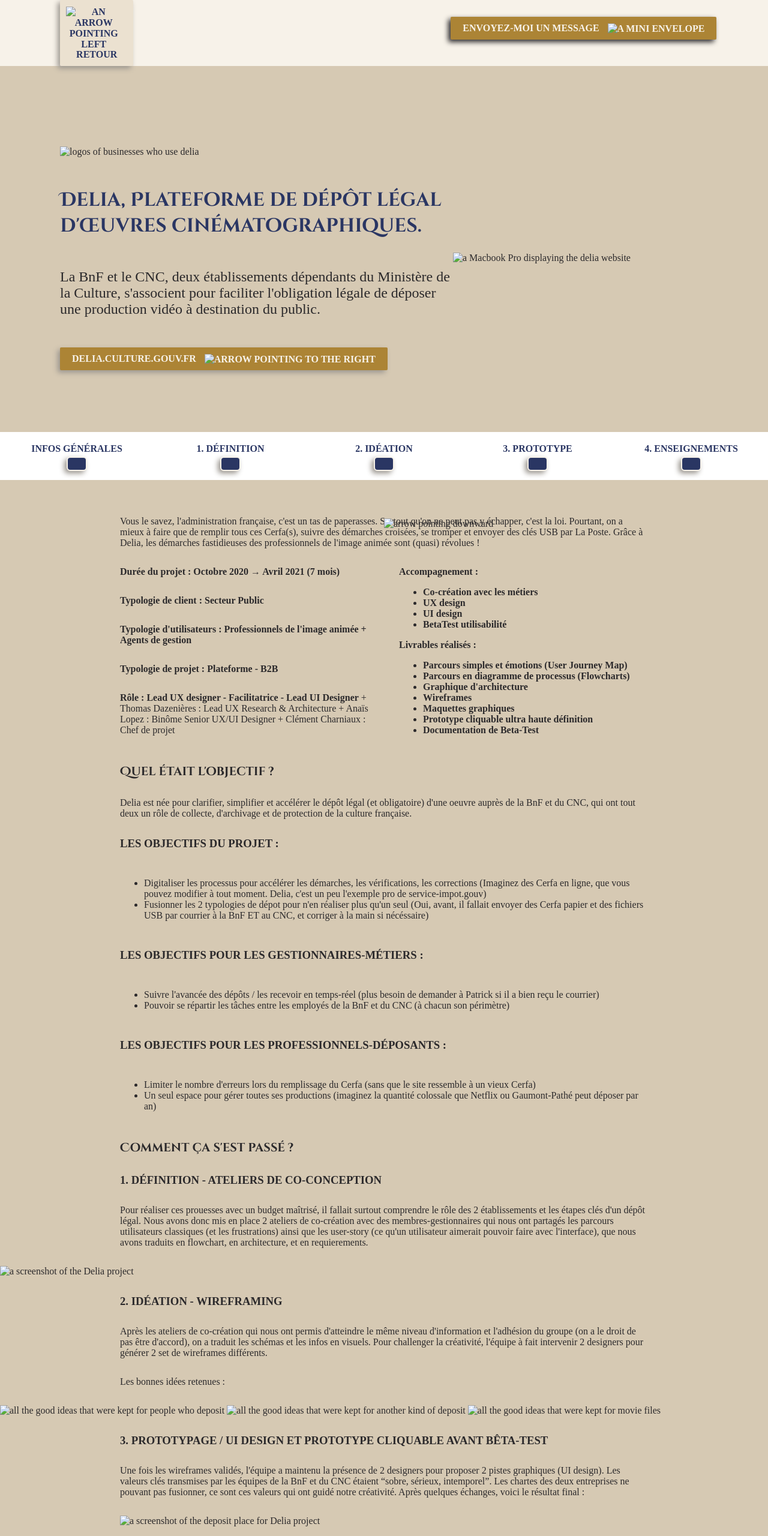
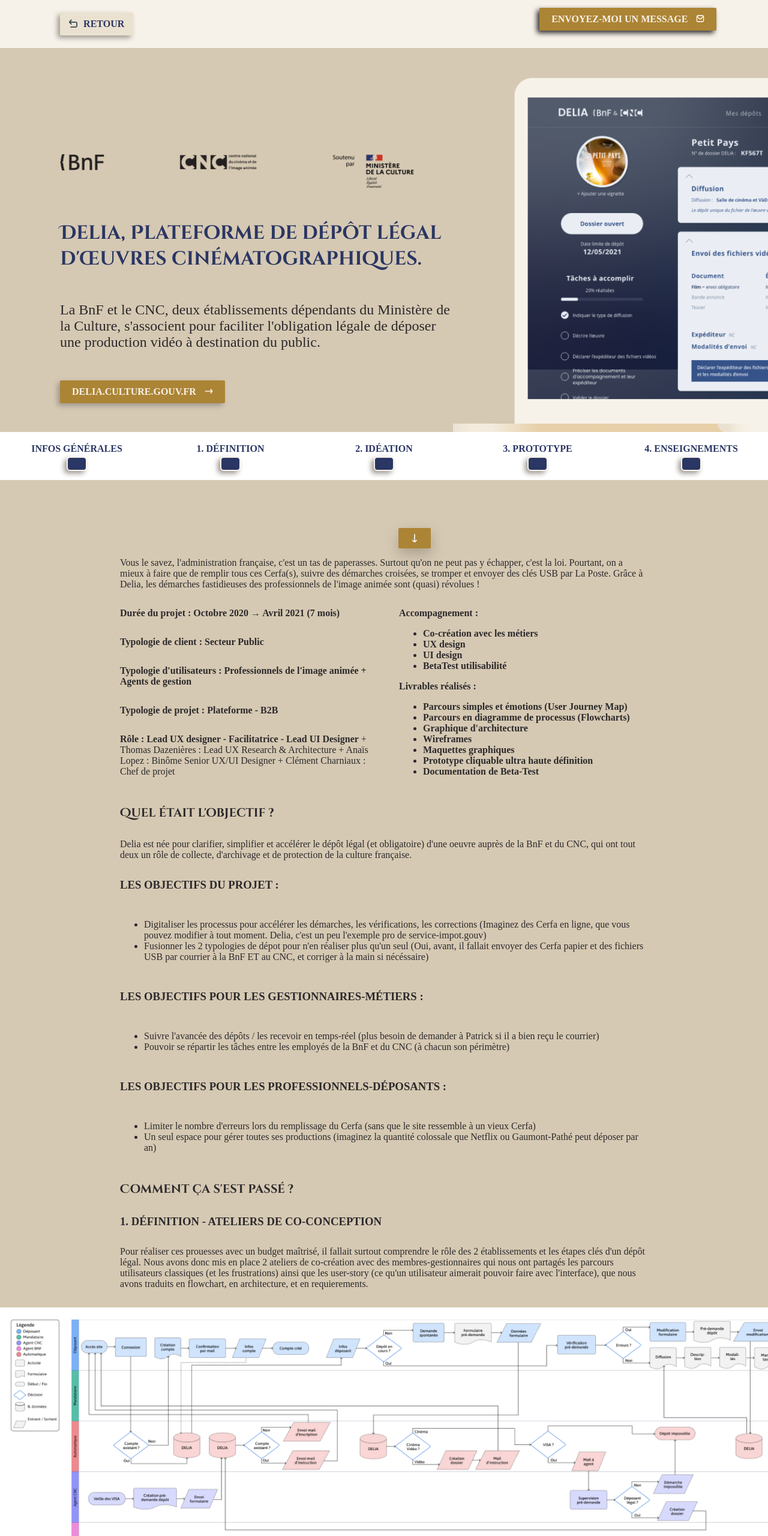
Before and after one commit to vanbc18/Helene-Ramette-Portfolio, a plain HTML site: page delia-page.html in a window 1280 px wide. Shown: the top 2560 px of the page at 60% size. Drawn offline with Linux system fonts and the light colour scheme; the site is published under a folder, as on GitHub Pages, so addresses that start at the root find nothing; a web font is replaced by a local one.

Commit message:
Got rid of the slashes in front of my img sources

```diff
--- a/delia-page.html
+++ b/delia-page.html
@@ -19,13 +19,13 @@
     <header class="header2">
         <div>
           <a href="index.html" class="back-button">
-            <img src="/fi-br-undo-alt.svg" alt="an arrow pointing left" class="icon margin-right" />retour
+            <img src="fi-br-undo-alt.svg" alt="an arrow pointing left" class="icon margin-right" />retour
           </a>
         </div>
         <div>
           <a href="https://api.whatsapp.com/send?phone=33688251094" target="_blank" class="gold-button contact-button">
             Envoyez-moi un message
-            <img src="/fi-br-envelope.svg" alt="a mini envelope" class="icon margin-left" />
+            <img src="fi-br-envelope.svg" alt="a mini envelope" class="icon margin-left" />
           </a>
         </div>
       </header>
@@ -33,7 +33,7 @@
         <!-- delia intro-->
         <div id="delia-background">
             <div id="delia-intro">
-                <img src="/frise logos.png" alt="logos of businesses who use delia" id="frise-delia">
+                <img src="frise logos.png" alt="logos of businesses who use delia" id="frise-delia">
                 <h1 class="project-titles" id="delia-title">Delia, Plateforme de dépôt légal d'œuvres cinématographiques.</h1>
                 <p id="delia-description">
                     La BnF et le CNC, deux établissements dépendants du Ministère de la Culture, s'associent pour faciliter
@@ -41,14 +41,14 @@
                 </p>
                 <a href="https://delia.culture.gouv.fr/" target="_blank" class="gold-button">
                     delia.culture.gouv.fr
-                    <img src="/fi-br-arrow-right.svg" alt="arrow pointing to the right" class="icon margin-left">
+                    <img src="fi-br-arrow-right.svg" alt="arrow pointing to the right" class="icon margin-left">
                 </a>
 
             </div>
             <div class="img-container-mac">
-                <img src="/Device - Macbook Pro.png" alt="a Macbook Pro displaying the delia website">
+                <img src="Device - Macbook Pro.png" alt="a Macbook Pro displaying the delia website">
             </div>
-            <img src="/CTA N1.png" alt="arrow pointing downward" id="delia-arrow">
+            <img src="CTA N1.png" alt="arrow pointing downward" id="delia-arrow">
             </div>
         </div>
         <!-- delia intro end-->
@@ -160,7 +160,7 @@
                 </p>
             </div>
             <div class="image-container full-width">
-            <img src="/image délia proj.jpg" alt="a screenshot of the Delia project" class="delia-img" loading="lazy">
+            <img src="image délia proj.jpg" alt="a screenshot of the Delia project" class="delia-img" loading="lazy">
         </div>
             <!-- project ideation -->
             <div id="project-idea" class="padding-top">
@@ -177,10 +177,10 @@
                     <p>Les bonnes idées retenues :</p>
                 </div>
                 <div class="image-container">
-                    <img src="/image délia proj 2.jpg" alt="all the good ideas that were kept for people who deposit" class="delia-img" loading="lazy">
-                    <img src="/image délia proj 3.jpg" alt="all the good ideas that were kept for another kind of deposit"
+                    <img src="image délia proj 2.jpg" alt="all the good ideas that were kept for people who deposit" class="delia-img" loading="lazy">
+                    <img src="image délia proj 3.jpg" alt="all the good ideas that were kept for another kind of deposit"
                         class="delia-img" loading="lazy">
-                    <img src="/image délia proj 4.jpg" alt="all the good ideas that were kept for movie files" class="delia-img" loading="lazy">
+                    <img src="image délia proj 4.jpg" alt="all the good ideas that were kept for movie files" class="delia-img" loading="lazy">
                 </div>
             </div>
             <!-- project prototype -->
@@ -196,11 +196,11 @@
 
                         Après quelques échanges, voici le résultat final :
                     </p>
-                    <img src="/Tableau de dépôts 2.jpg" alt="a screenshot of the deposit place for Delia project"
+                    <img src="Tableau de dépôts 2.jpg" alt="a screenshot of the deposit place for Delia project"
                         class="delia-img" loading="lazy">
-                    <img src="/Formulaire court rempli.jpg" alt="a short version of the deposit form" class="delia-img" loading="lazy">
-                    <img src="/Template Lupin.jpg" alt="a template for a movie file" class="delia-img" loading="lazy">
-                    <img src="/Modification de la description.jpg" alt="a modified version of the template for a movie file"
+                    <img src="Formulaire court rempli.jpg" alt="a short version of the deposit form" class="delia-img" loading="lazy">
+                    <img src="Template Lupin.jpg" alt="a template for a movie file" class="delia-img" loading="lazy">
+                    <img src="Modification de la description.jpg" alt="a modified version of the template for a movie file"
                         class="delia-img" loading="lazy">
 
                         <p>Pour le sérieux, j'ai proposé des tons bleus foncés, en dégradé pour garder un peu de luminosité et de
@@ -284,7 +284,7 @@
                 <h4>Vous avez des questions à ce sujet ? Un projet en tête qui y ressemble ?</h4>
                 <a href="https://api.whatsapp.com/send?phone=33688251094" target="_blank" class="gold-button resize">
                     discutons-en !
-                    <img src="/fi-br-envelope.svg" alt="a mini envelope" class="icon margin-left" />
+                    <img src="fi-br-envelope.svg" alt="a mini envelope" class="icon margin-left" />
                 </a>
             </div>
         </div>
@@ -314,7 +314,7 @@
         <div>
           <a href="https://api.whatsapp.com/send?phone=33688251094" target="_blank"
           class="gold-button contact-button contact-button-footer">
-            Envoyez-moi un message <img src="/fi-br-envelope.svg" alt="a mini envelope" class="icon margin-left">
+            Envoyez-moi un message <img src="fi-br-envelope.svg" alt="a mini envelope" class="icon margin-left">
           </a>
           <p>Je suis sûre que je peux au moins répondre à vos questions &#128521;</p>
         </div>
```
Also changed, not shown: about.html (+1 -1 lines).
